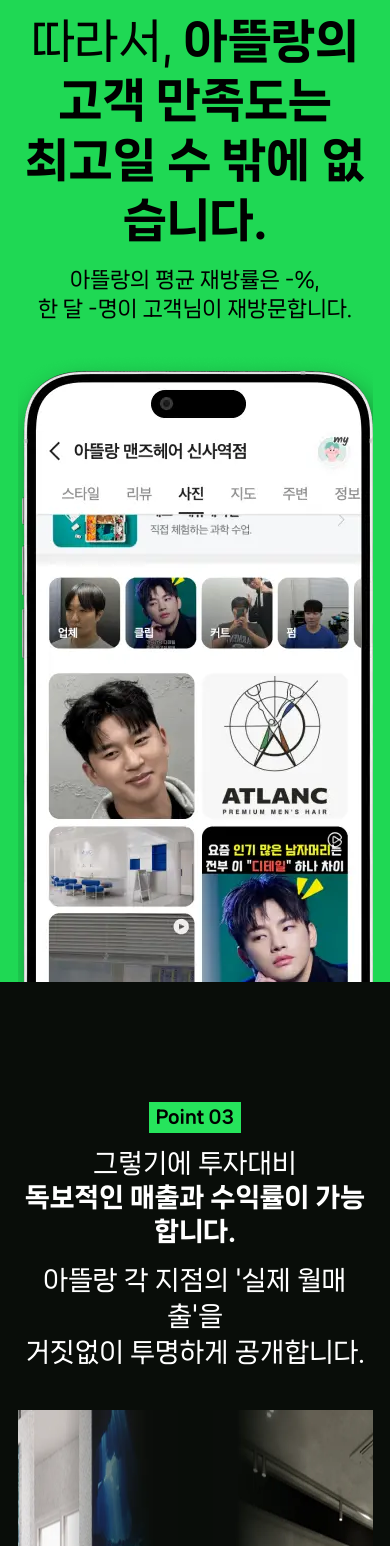
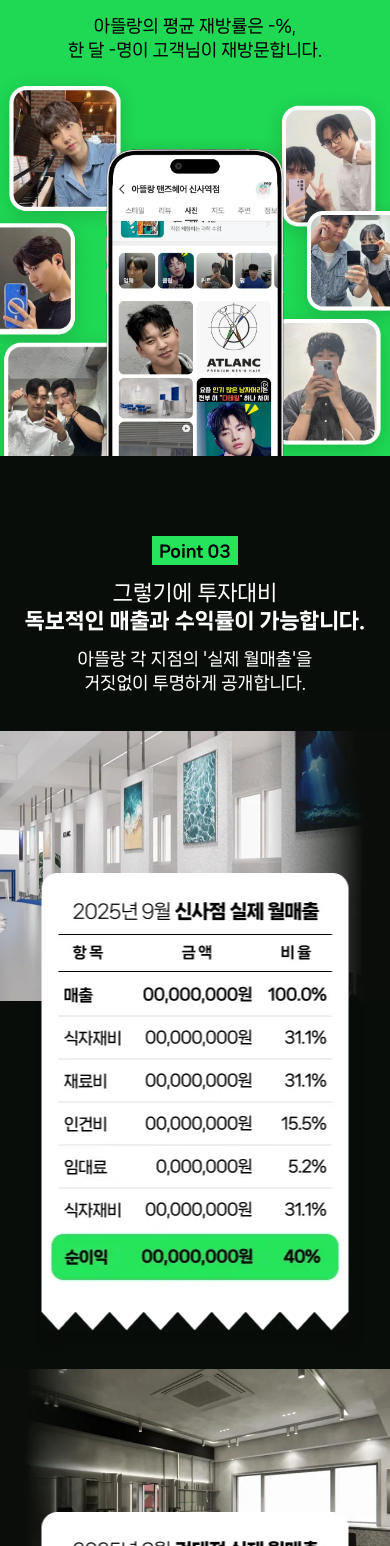
Before and after one commit to webdotcokr/atlanc, a Next.js app: page /franchise in a window 390 px wide. Shown: the part 5447-6993 px from the top of the page. Built offline with nearby package versions, Linux system fonts and the light colour scheme.

Commit message:
# section 8, section 9 반응형 작업

```diff
--- a/app/components/sections/Section8.tsx
+++ b/app/components/sections/Section8.tsx
@@ -3,34 +3,43 @@
 export default function Section8() {
   return (
     <section className="bg-[#1FD854] relative">
-      <div className="w-full max-w-[1440px] pt-[120px] flex flex-col items-center  mx-auto">
+      <div className="w-full max-w-[1440px] pt-[120px] flex flex-col items-center  mx-auto max-md:pt-[60px]">
         <MotionWrapper animation="fadeInUp">
           <div className="flex flex-col gap-4 items-center">
-            <div className="px-2 py-1 bg-black text-white text-xl leading-[1.4] font-extrabold">
+            <div className="px-2 py-1 bg-black text-white text-xl leading-[1.4] font-extrabold max-md:text-base">
               Point 02
             </div>
-            <h1 className="text-[46px] leading-[1.3] text-center text-black">
+            <h1 className="text-[46px] leading-[1.3] text-center text-black max-md:text-2xl">
               따라서,{" "}
               <b className="font-extrabold">
                 아뜰랑의 고객 만족도는<br></br> 최고일 수 밖에 없습니다.
               </b>
             </h1>
-            <p className="text-2xl leading-[1.4] text-black text-center">
+            <p className="text-2xl leading-[1.4] text-black text-center max-md:text-[17px]">
               아뜰랑의 평균 재방률은 -%, <br></br>한 달 -명이 고객님이
               재방문합니다.
             </p>
           </div>
         </MotionWrapper>
+
+        <img
+          src="/review01.webp"
+          className="absolute bottom-0 left-1/2 -translate-x-1/2 h-[851px] object-cover max-md:hidden"
+        />
+        <img
+          src="/review03.webp"
+          className="absolute bottom-0 left-1/2 -translate-x-1/2  w-full h-auto aspect-[375/412] object-cover md:hidden"
+        />
         <MotionWrapper animation="fadeInUp">
           <img
             src="/review02.webp"
-            className="w-[642px] h-[658px] object-cover"
+            className="w-[642px] h-[658px] object-cover max-md:w-1/2 mx-auto max-md:hidden"
+          />
+          <img
+            src="/review04.webp"
+            className="object-cover w-1/2 aspect-[199/360] mx-auto max-md:object-bottom md:hidden mt-[72px] relative z-[1]"
           />
         </MotionWrapper>
-        <img
-          src="/review01.webp"
-          className="absolute bottom-0 left-1/2 -translate-x-1/2 h-[851px] object-cover"
-        />
       </div>
     </section>
   );
--- a/app/components/sections/Section9.tsx
+++ b/app/components/sections/Section9.tsx
@@ -2,16 +2,16 @@
 
 export default function Section9() {
   return (
-    <section className="py-[120px] bg-[#090D09]">
+    <section className="py-[120px] bg-[#090D09] max-md:py-[80px] max-md:!px-0">
       <div className="flex flex-col items-center w-full mx-auto">
         <div className=" flex flex-col items-center gap-4">
           <MotionWrapper animation="fadeIn">
-            <div className=" px-2 py-1 bg-[#26E45C] text-xl font-extrabold max-md:text-[16px]] text-center text-black w-fit">
+            <div className=" px-2 py-1 bg-[#26E45C] text-xl font-extrabold max-md:text-[16px] text-center text-black w-fit">
               Point 03
             </div>
           </MotionWrapper>
           <MotionWrapper animation="fadeInUp" delay={0.2}>
-            <p className=" text-white text-center text-[46px] max-md:text-[26px] leading-[1.3]  tracking-[-1.5]">
+            <p className=" text-white text-center text-[46px] max-md:text-2xl leading-[1.3]  tracking-[-1.5]">
               그렇기에 투자대비<br></br>
               <b className="font-extrabold">
                 독보적인 매출과 수익률이 가능합니다.
@@ -19,59 +19,69 @@
             </p>
           </MotionWrapper>
           <MotionWrapper animation="fadeInUp" delay={0.2}>
-            <p className=" text-white text-center text-2xl  max-md:text-[26px] leading-[1.4]  tracking-[-1.5]">
-              아뜰랑 각 지점의 &apos;실제 월매출&apos;을<br></br> 거짓없이 투명하게
-              공개합니다.
+            <p className=" text-white text-center text-2xl  max-md:text-[17px] leading-[1.4]  tracking-[-1.5]">
+              아뜰랑 각 지점의 &apos;실제 월매출&apos;을<br></br> 거짓없이
+              투명하게 공개합니다.
             </p>
           </MotionWrapper>
         </div>
 
-        <MotionWrapper animation="fadeIn" className="mt-11">
-          <div className="flex relative pb-[78px] gap-5 justify-center items-center w-full overflow-hidden">
+        <MotionWrapper animation="fadeIn" className="mt-11 max-md:mt-10">
+          <div className="flex relative pb-[78px] gap-5 justify-center items-center w-full overflow-hidden max-md:flex-col max-md:gap-11">
             <img
               src="/store01.webp"
               alt="store"
-              className="w-[680px] h-[478px] opacity-[0.1]"
+              className="w-[680px] h-[478px] opacity-[0.1] max-md:hidden"
             ></img>
+            <div className="relative max-md:pb-[330px] md:mr-5 shrink-0">
               <img
                 src="/store03.webp"
                 alt="store"
-              className="w-[680px] h-[478px] mr-5"
+                className="w-[680px] md:h-[478px] max-md:w-full max-md:aspect-[404/280]"
               ></img>
+
+              <img
+                src="/recept01.webp"
+                alt="recept"
+                className="w-[307px] absolute md:top-[92px] md:left-[383px] max-md:bottom-0 max-md:left-1/2 max-md:-translate-x-1/2"
+                style={{ boxShadow: "4px 12px 12px 0 rgba(0, 0, 0, 0.12)" }}
+              ></img>
+            </div>
+
+            <div className="relative max-md:pb-[330px] shrink-0">
               <img
                 src="/store04.webp"
-              className="w-[680px] h-[478px]"
+                className="w-[680px] md:h-[478px] md:mr-5 max-md:w-full max-md:aspect-[404/280]"
                 alt="store"
               ></img>
+
+              <img
+                src="/recept02.webp"
+                alt="recept"
+                className="w-[307px] absolute md:top-[92px] md:right-[383px] max-md:bottom-0 max-md:left-1/2 max-md:-translate-x-1/2"
+                style={{ boxShadow: "4px 12px 12px 0 rgba(0, 0, 0, 0.12)" }}
+              ></img>
+            </div>
+
             <img
               src="/store02.webp"
               alt="store"
-              className="w-[680px] h-[478px] opacity-[0.1]"
+              className="w-[680px] h-[478px] opacity-[0.1] max-md:hidden"
             ></img>
-
-            <div className="absolute flex gap-5 bottom-0 left-1/2 -translate-x-1/2">
-              <img
-                src="/recept01.webp"
-                alt="recept"
-                className="w-[307px]"
-                style={{ boxShadow: "4px 12px 12px 0 rgba(0, 0, 0, 0.12)" }}
-              ></img>
-              <img
-                src="/recept02.webp"
-                alt="recept"
-                className="w-[307px]"
-                style={{ boxShadow: "4px 12px 12px 0 rgba(0, 0, 0, 0.12)" }}
-              ></img>
-            </div>
           </div>
         </MotionWrapper>
 
-        <MotionWrapper animation="fadeInUp" delay={0.2} className="mt-[87px]">
+        <MotionWrapper
+          animation="fadeInUp"
+          delay={0.2}
+          className="mt-[87px] max-md:pt-8"
+        >
           <div className="flex flex-col gap-4 items-center">
-            <h1 className="text-4xl leading-[1.3] font-bold text-[#26E45C] border-b-[3px] border-primary">
-              광고로 만든 일시적인 매출이 아닙니다.
+            <h1 className="text-4xl leading-[1.3] font-bold text-[#26E45C] border-b-[3px] max-md:border-b-[1px] border-primary max-md:text-2xl text-center">
+              광고로 만든 <br className="md:hidden"></br>일시적인 매출이
+              아닙니다.
             </h1>
-            <p className="text-2xl text-white leading-[1.4] text-center">
+            <p className="text-2xl text-white leading-[1.4] text-center max-md:text-[17px]">
               높은 만족도와 재방률을 바탕으로 <br></br>아뜰랑의 매출은 매달
               상승합니다.
             </p>
```
Also changed, not shown: public/review03.webp (added), public/review04.webp (added). Lines whose indentation alone changed are shown as unchanged.
